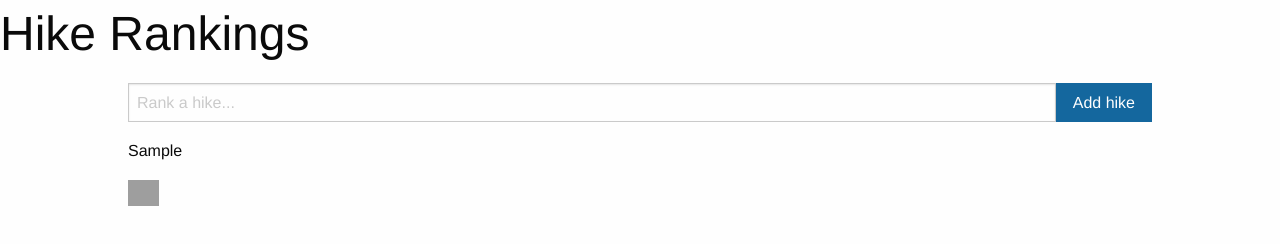
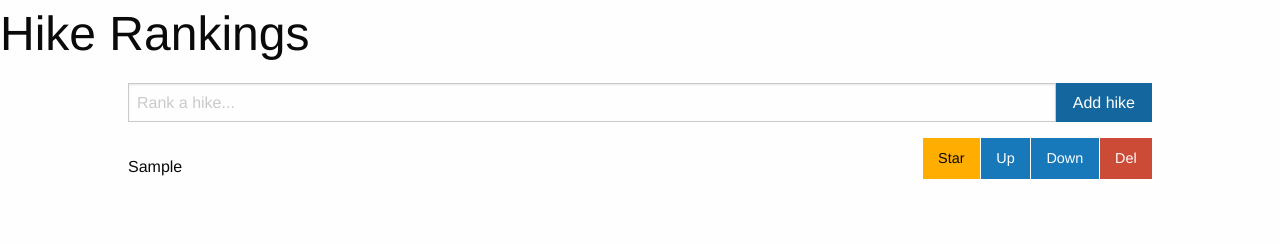
Before and after one commit to weiffert/organized-lists, a plain HTML site: page index.html in a window 1280 px wide. Both pictures are taken after typing "Sample" into the empty fields and a click on the button "Add hike". Drawn offline with nearby package versions, Linux system fonts and the light colour scheme; grey boxes are pictures that could not be loaded.

Commit message:
Clone template when adding a hike

```diff
--- a/index.html
+++ b/index.html
@@ -36,7 +36,7 @@
             </div>
         </form>
         <ul id="hikeList" class="no-bullet">
-            <li class="hike grid-x align-middle invisible">
+            <li class="template hike grid-x align-middle">
                 <span class="hikeName auto cell"></span>
                 <span class="actions shrink cell button-group">
                     <button class="button warning">Star</button>
--- a/script.js
+++ b/script.js
@@ -3,6 +3,7 @@ const app = {
         this.max = 0;
         this.hikes = [];
         this.list = document.querySelector(selectors.listSelector);
+        this.template = document.querySelector(selectors.templateSelector);
 
         document
             .querySelector(selectors.formSelector)
@@ -13,10 +14,13 @@ const app = {
     },
 
     renderListItem(data) {
-        const li = document.createElement('li');
+        const li = this.template.cloneNode(true);
+        li.classList.remove('template');
         li.dataset.id = data.id;
-        li.appendChild(renderPElement(data.name));
-        li.appendChild(renderButtonList());
+        li
+            .querySelector('span.hikeName')
+            .textContent = data.name;
+
         return li;
     },
 
@@ -43,6 +47,7 @@ const app = {
 app.init({
     formSelector: 'form#hikeForm',
     listSelector: 'ul#hikeList',
+    templateSelector: 'li.hike.template',
 });
 
 
--- a/style.css
+++ b/style.css
@@ -10,6 +10,10 @@ div#list li{
 
 span#hikeName {
     margin: 0 0.75rem;
+}
+
+.template {
+    display: none;
 }
 
 /* .button {
```
